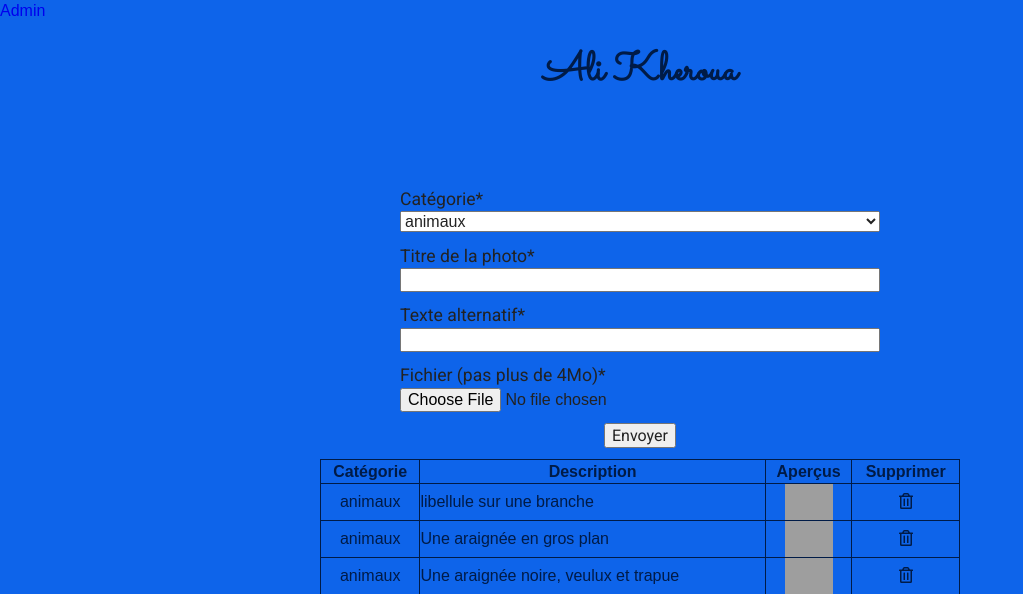
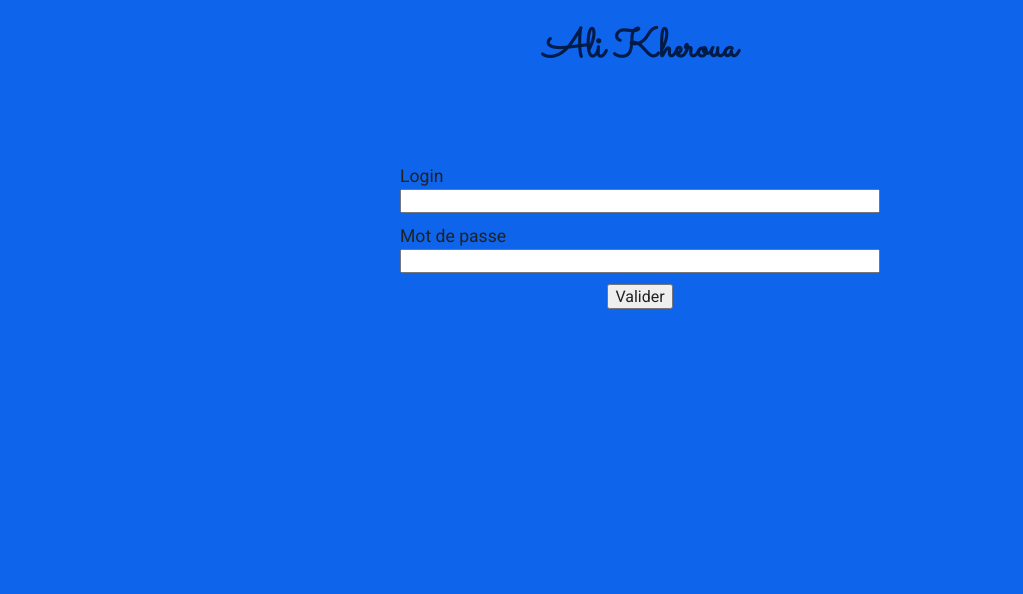
Before and after one commit to alibabouche/portfolioPhoto, a PHP site: page /adminPage.php in a window 1280 px wide. Shown: the top 594 px of the page, without its empty margins (0-1023 px from the left). Run offline with PHP 8.4, Linux system fonts and the light colour scheme; data comes from the database, SQL or seed files in the repository; some libraries are stand-ins or nearby versions; grey boxes are pictures that could not be loaded.

Commit message:
formulaire admin fait

```diff
--- a/adminPage.php
+++ b/adminPage.php
@@ -28,11 +28,32 @@
             <![endif]-->
             <?php include "connectionPDO.php"; ?>
 
-            <a href="adminPage.php">Admin</a>
             <header>
             <h1><a href="./">Ali Kheroua</a></h1>
             </header>
             <main>
+                <section>
+                    <form method="post" action="adminPage.php">
+                        <fieldset>
+                            <legend>Connexion Admin</legend>
+                            <p>
+                                <label for="login">Login</label>
+                                <input type="text" name="login" id="login" required>
+                            </p>
+                            <p>
+                                <label for="password">Mot de passe</label>
+                                <input type="password" name="password" id="password" required>
+                            </p>
+                            <p>
+                                <input type="submit" name="subAdmin" value="Valider">
+                            </p>
+                        </fieldset>
+                    </form>
+                </section>
+                <?php if(isset($_POST["login"]) && isset($_POST["password"])): ?>
+                    <?php if($_POST["login"] == "admin" && $_POST["password"] == "admin"): ?>
+                        <?php $session = true;
+                        echo $session;?>
                         <section>
                             <form method="post" action="admin.php" enctype="multipart/form-data">
                                 <fieldset>
@@ -84,6 +105,8 @@
                                 <?php endforeach ?>
                             </table>
                         </section>
+                    <?php endif ?>
+                <?php endif ?>
             </main>
 
         </div>
--- a/index.php
+++ b/index.php
@@ -28,7 +28,6 @@
             <![endif]-->
             <?php include "connectionPDO.php"; ?>
 
-            <a href="adminPage.php">Admin</a>
             <header>
             <h1><a href="./">Ali Kheroua</a></h1>
             <nav>
@@ -102,6 +101,7 @@
                         <li><a href="https://www.flickr.com/photos/137867147@N07/" target="blank" title="flickr"><i class="fab fa-flickr iconsFooter"></i></a></li>
                         <li><a href="https://www.linkedin.com/in/ali-kheroua-12061014b" target="blank" title="linkedin"><i class="fab fa-linkedin iconsFooter"></i></a></li>
                         <li><a href="https://www.instagram.com/alibabouche/" target="blank" title="instagram"><i class="fab fa-instagram iconsFooter"></i></a></li>
+                        <li><a href="adminPage.php" target="blank" title="Admin User"><i class="fas fa-user iconsFooter"></i></a></li>
                     </ul>
 
                 </div>
```
Lines whose indentation alone changed are shown as unchanged.
